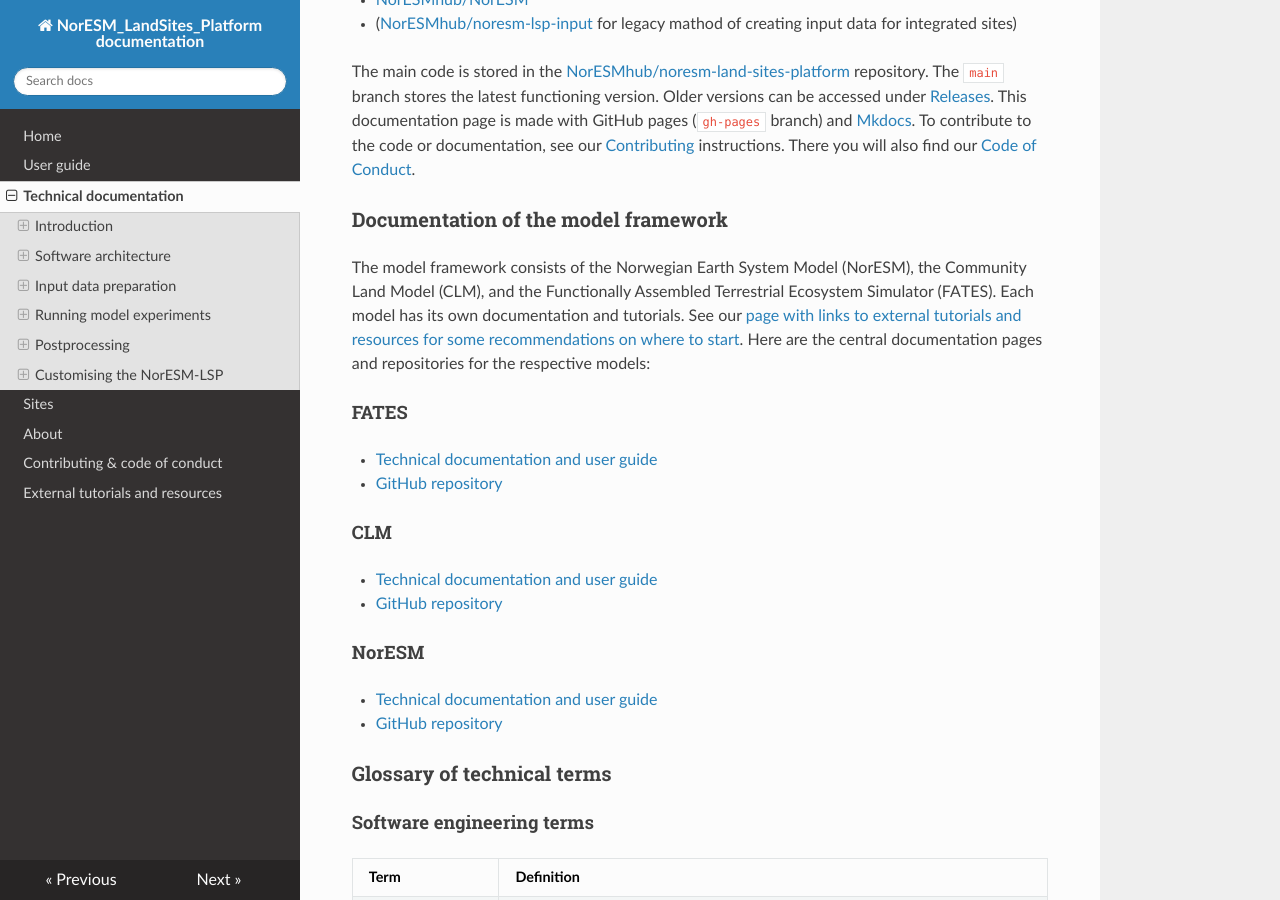
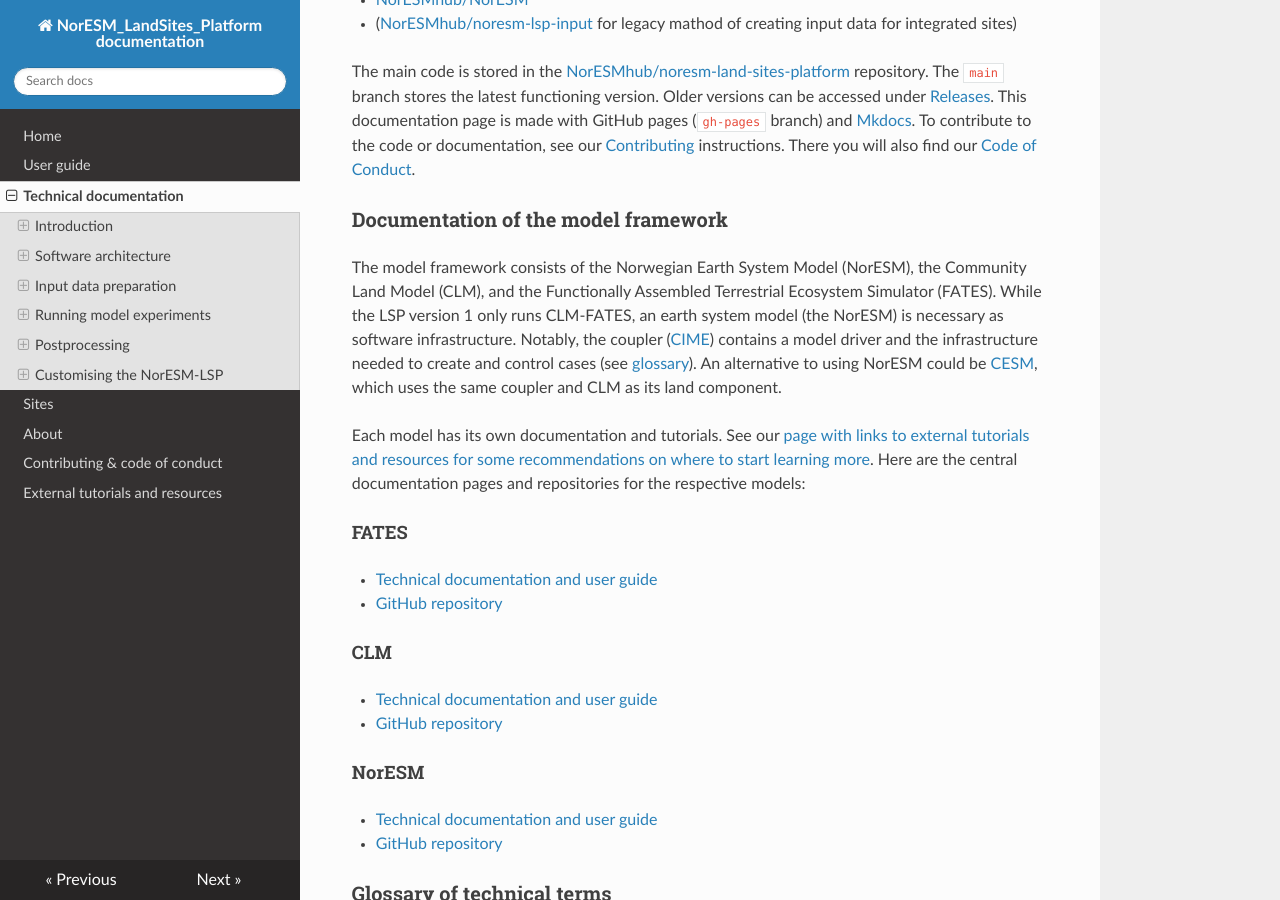
Before and after one commit to NorESMhub/noresm-land-sites-platform, an MkDocs documentation site: the page built from docs/documentation.md, in a window 1280 px wide and 900 px high, scrolled down 1062 px. Built offline with MkDocs 1.6.1, drawn with Linux system fonts in a browser that asks for light colours; nearby versions of some CDN libraries.

Commit message:
Update documentation.md

```diff
--- a/docs/documentation.md
+++ b/docs/documentation.md
@@ -27,7 +27,9 @@
 
 ### Documentation of the model framework
 
-The model framework consists of the Norwegian Earth System Model (NorESM), the Community Land Model (CLM), and the Functionally Assembled Terrestrial Ecosystem Simulator (FATES). Each model has its own documentation and tutorials. See our [page with links to external tutorials and resources for some recommendations on where to start](https://noresmhub.github.io/noresm-land-sites-platform/resources). Here are the central documentation pages and repositories for the respective models:
+The model framework consists of the Norwegian Earth System Model (NorESM), the Community Land Model (CLM), and the Functionally Assembled Terrestrial Ecosystem Simulator (FATES). While the LSP version 1 only runs CLM-FATES, an earth system model (the NorESM) is necessary as software infrastructure. Notably, the coupler ([CIME](https://esmci.github.io/cime/versions/master/html/index.html)) contains a model driver and the infrastructure needed to create and control cases (see [glossary](https://noresmhub.github.io/noresm-land-sites-platform/documentation/#glossary-of-technical-terms)). An alternative to using NorESM could be [CESM](https://www.cesm.ucar.edu/), which uses the same coupler and CLM as its land component.
+
+Each model has its own documentation and tutorials. See our [page with links to external tutorials and resources for some recommendations on where to start learning more](https://noresmhub.github.io/noresm-land-sites-platform/resources). Here are the central documentation pages and repositories for the respective models:
 
 #### FATES
 
```
